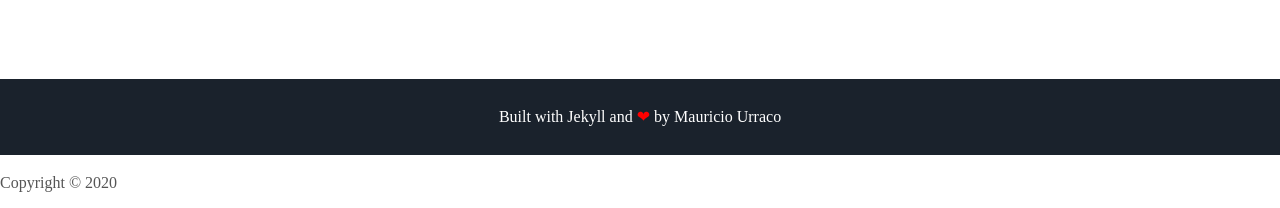
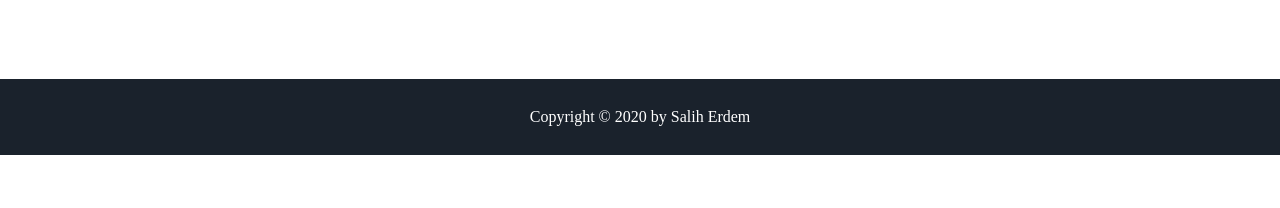
Before and after one commit to erdmsalih/erdmsalih.github.io, a Jekyll site: the page built from index.html, in a window 1280 px wide. Shown: the part 1574-1782 px from the top of the page. Built offline with Jekyll 4.4.1, drawn with Linux system fonts in a browser that asks for light colours; some web fonts are replaced; after the commit the page ends 1729 px from its top, so only the background shows below that.

Commit message:
Update footer.html

```diff
--- a/_includes/footer.html
+++ b/_includes/footer.html
@@ -1,14 +1,7 @@
 <footer class="footer">
     <!-- <p>&copy; {{ site.username }}</p> -->
-    <p>Built with Jekyll and <span class="love">❤</span> by <a href="https://github.com/murraco">Mauricio Urraco</a></p>
+    <p>Copyright &copy; {{ site.footer }} 20{{ site.time | date: '%y' }}</span> by <a href="https://github.com/murraco">Salih Erdem</a></p>
 </footer>
 <script src="//cdn.jsdelivr.net/particles.js/2.0.0/particles.min.js"></script>
 <script src="{{ '/assets/js/sweet-scroll.min.js' | prepend: site.baseurl }}"></script>
 <script src="{{ '/assets/js/main.js' | prepend: site.baseurl }}"></script>
-
-<!-- Footer -->
-    <footer>
-        <div class="container text-center">
-            <p>Copyright &copy; {{ site.footer }} 20{{ site.time | date: '%y' }}</p>
-        </div>
-    </footer>
```
